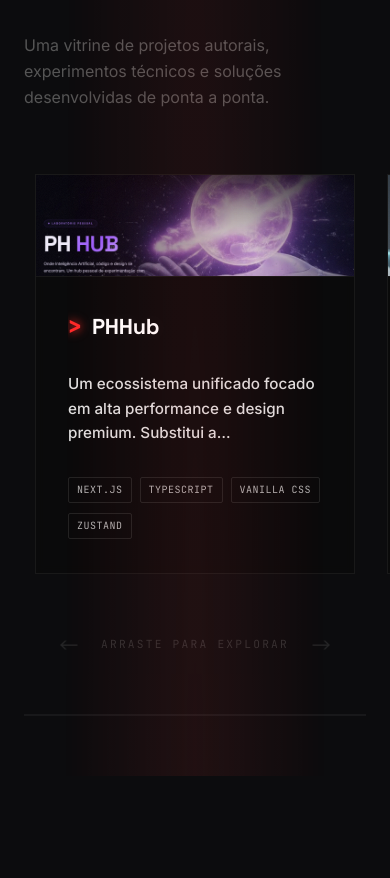
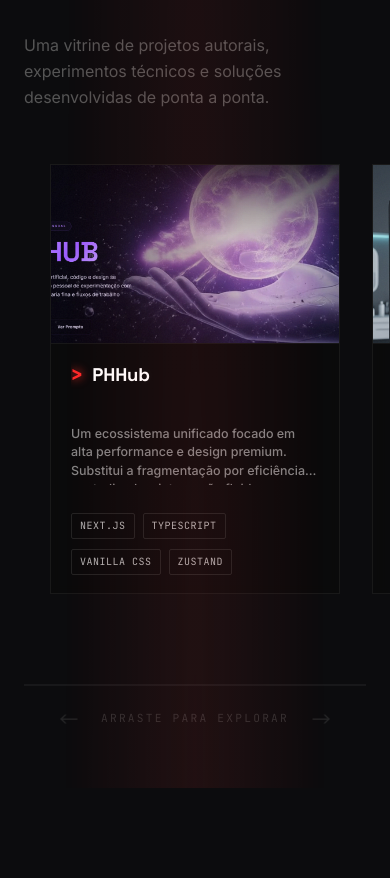
Before and after one commit to PauloHenrrq/Portfolio, a React (Vite) app: page / in a window 390 px wide. Shown: the part 6880-7758 px from the top of the page. Built offline with nearby package versions, Linux system fonts and the light colour scheme.

Commit message:
feat(projects): fix scroll hint horizontally outside viewport and improve mobile card premium layout

```diff
--- a/src/sections/Projects.tsx
+++ b/src/sections/Projects.tsx
@@ -473,6 +473,16 @@ export function ProjectsSection() {
               </div>
             </a>
           </motion.div>
+        </div>
+
+        <div className="wf-horiz-footer" data-reveal="fade-up" data-delay="400">
+          <div className="wf-horiz-progress">
+            <div
+              className="wf-horiz-progress__bar"
+              style={{ width: `${scrollProgressPct}%` }}
+            />
+          </div>
+
           <div className="wf-horiz-hint">
             <svg width="20" height="12" viewBox="0 0 24 12" fill="none" stroke="currentColor" strokeWidth="2">
               <path d="M6 1L1 6L6 11" strokeLinecap="round" strokeLinejoin="round"/>
@@ -483,15 +493,6 @@ export function ProjectsSection() {
               <path d="M18 1L23 6L18 11" strokeLinecap="round" strokeLinejoin="round"/>
               <path d="M23 6H4" strokeLinecap="round"/>
             </svg>
-          </div>
-        </div>
-
-        <div className="wf-horiz-footer" data-reveal="fade-up" data-delay="400">
-          <div className="wf-horiz-progress">
-            <div
-              className="wf-horiz-progress__bar"
-              style={{ width: `${scrollProgressPct}%` }}
-            />
           </div>
         </div>
       </div>
--- a/src/styles/projects.css
+++ b/src/styles/projects.css
@@ -73,13 +73,13 @@ body.is-dragging-projects * {
 .wf-horiz-scroller-content {
   display: flex;
   gap: 32px;
-  padding: 40px var(--section-padding-x) 80px var(--section-padding-x);
+  padding: 40px var(--section-padding-x) 60px var(--section-padding-x);
   width: max-content;
   cursor: grab;
 }
 @media (max-width: 999px) {
   .wf-horiz-scroller-content {
-    padding: 40px calc(50% - 160px) 100px calc(50% - 160px);
+    padding: 40px calc(50% - 160px) 60px calc(50% - 160px);
   }
 }
 
@@ -99,18 +99,33 @@ body.is-dragging-projects * {
 }
 
 @media (max-width: 600px) {
-  .wf-project-card-wrap {
-    width: 320px;
-    height: 400px;
+  .wf-project-card-wrap,
+  .wf-project-card-placeholder {
+    width: 290px;
+    height: 430px;
   }
   .wf-horiz-scroller-content {
-    padding: 40px calc(50vw - 160px) 100px calc(50vw - 160px);
+    padding: 30px calc(50vw - 145px) 50px calc(50vw - 145px) !important;
+  }
+  .wf-project-card__header {
+    height: 170px !important;
+  }
+  .wf-project-card__title {
+    font-size: 1.15rem !important;
+    margin-bottom: 8px !important;
   }
   .wf-project-card__desc {
-    display: none;
+    display: -webkit-box !important;
+    -webkit-line-clamp: 3;
+    -webkit-box-orient: vertical;
+    overflow: hidden;
+    font-size: 0.78rem !important;
+    line-height: 1.45 !important;
+    color: rgba(255, 255, 255, 0.5) !important;
+    margin-bottom: 12px !important;
   }
   .wf-project-card__body {
-    padding: 24px;
+    padding: 16px 20px !important;
   }
   .wf-horiz-bg-text {
     display: none;
@@ -466,10 +481,6 @@ body.is-dragging-projects * {
 
 /* ─── Hint ─── */
 .wf-horiz-hint {
-  position: absolute;
-  bottom: 20px;
-  left: 50%;
-  transform: translateX(-50%);
   display: flex;
   align-items: center;
   gap: 16px;
```
